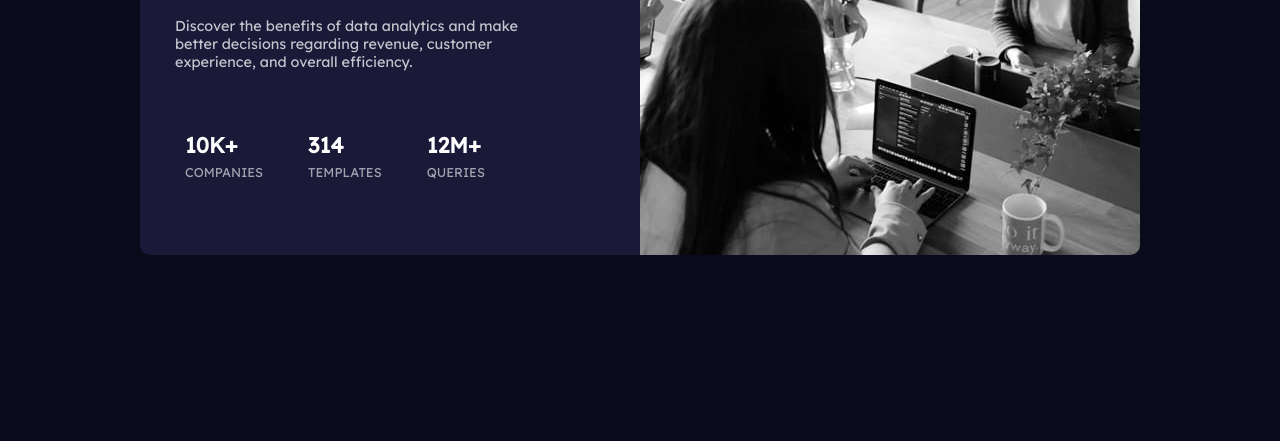
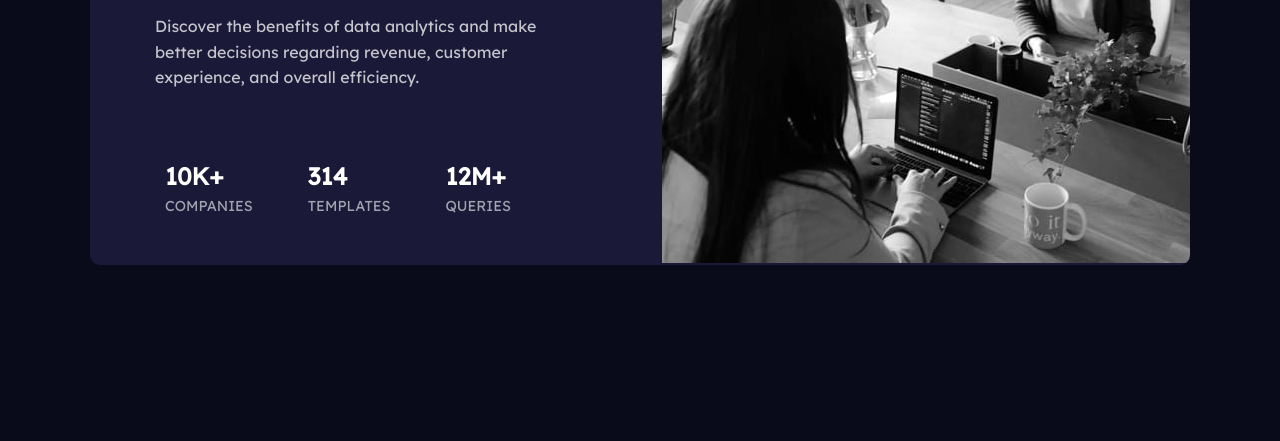
Before and after one commit to jacksen30/Stats-preview-card-frontend-mentor-project, a plain HTML site: page index.html in a window 1280 px wide. Shown: the part 359-800 px from the top of the page. Drawn offline with Linux system fonts and the light colour scheme.

Commit message:
increase container size + add line spacing to description text

```diff
--- a/style.css
+++ b/style.css
@@ -25,20 +25,10 @@ body {
 
 .inner-hero-img-mobile {
     width: 100%;
-
 }
 
 .inner-hero-img-desktop {
     display: none;
-}
-.purple-filter {
-    position: absolute;
-	top: 0;
-	right: 0;
-	bottom: 0;
-	left: 0;
-	background-color: rgba(81, 19, 120, 0.6);
-    z-index: 2;
 }
 
 .inner-title {
@@ -54,6 +44,7 @@ body {
     margin: 20px 20px 30px 20px;
     color: hsla(0, 0%, 100%, 0.75);
     font-size: 1rem;
+    line-height: 1.6rem;
 }
 
 .stat-item-container {
@@ -75,11 +66,11 @@ body {
 }
 
 
-@media screen and (min-width: 900px) {
+@media screen and (min-width: 1100px) {
 
     .card-container {
-        max-width: 1000px;
-        max-height: 450px;
+        max-width: 1100px;
+        max-height: 448px;
         background-color: hsl(244, 38%, 16%);
         color: white;
         text-align: center;
@@ -88,15 +79,15 @@ body {
     }
 
     .inner-title h1 {
-        font-size: 2.1rem;
+        font-size: 2.3rem;
         padding-top: 30px;
         padding-bottom: 20px;
     }
 
     .image-container {
-        width: 50%;
+        width: 48%;
         float: right;
-        max-height: 310px;
+        max-height: 448px;
     }
 
     .inner-hero-img-mobile {
@@ -106,18 +97,18 @@ body {
     .inner-hero-img-desktop {
         display: inline;
         background-size: cover;
-        mix-blend-mode: inherit; /* needs to be sorted this out */
+       /* mix-blend-mode: inherit; purple img filter ? - needs to be sorted this out */
     }
 
     .left-side-inner-container {
-        width: 50%;
-        padding: 15px 45px 30px 15px;
+        width: 52%;
+        padding: 15px 35px 30px 45px;
         text-align: left;
     }
 
     .inner-description-text {
-        margin: 20px 40px 30px 20px;
-        font-size: 0.9rem;
+        margin: 15px 40px 40px 20px;
+        font-size: 1rem;
     }
 
     .inner-stats-wrapper {
@@ -135,8 +126,8 @@ body {
     }
 
     .stat-item-2 {
-        margin-left: 45px;
-        margin-right: 45px;
+        margin-left: 55px;
+        margin-right: 55px;
     }
 
     .stat-item-3 {
@@ -144,10 +135,10 @@ body {
     }
 
     .stat-number {
-        font-size: 1.35rem;
+        font-size: 1.5rem;
     }
 
     .stat-text {
-        font-size: 0.8rem;
+        font-size: 0.9rem;
     }
 }
```
Also changed, not shown: images/desktop-submission-1.JPG, images/mobile-submission-1.JPG.
